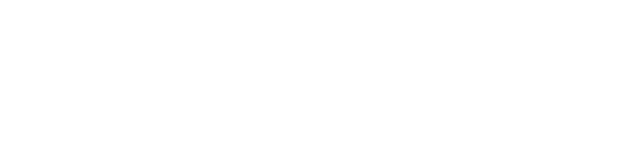
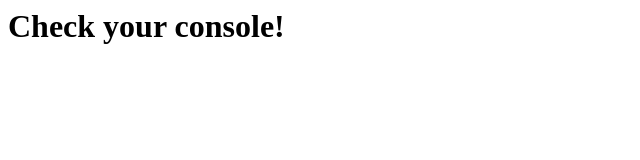
Before and after one commit to trandromeda/fsfe_demo, a website: page index.html in a window 1280 px wide. Shown: the whole page, without its empty margins (0-640 px from the left). Drawn offline with Linux system fonts and the light colour scheme.

Commit message:
add header to html

```diff
--- a/index.html
+++ b/index.html
@@ -1,6 +1,8 @@
 <html>
     <head></head>
-        <body></body>
+        <body>
+             <h1>Check your console!</h1>
+        </body>
 
         <script>
              let ws;
```
